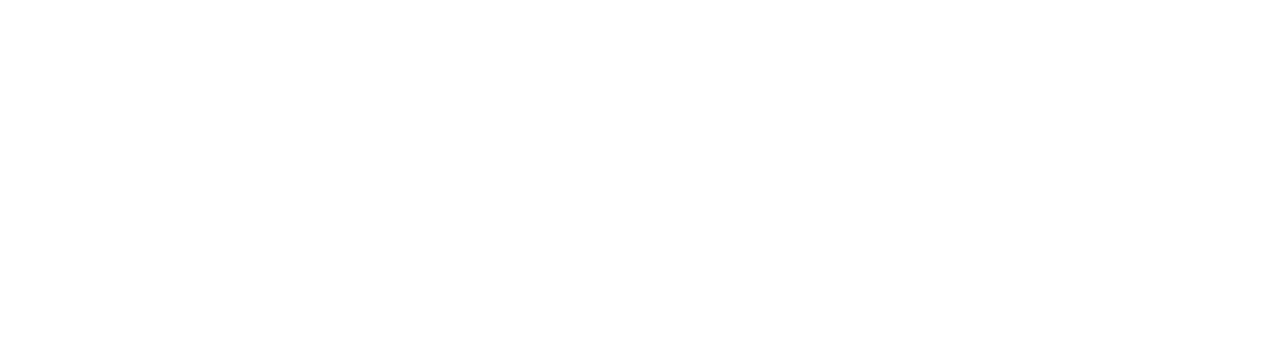
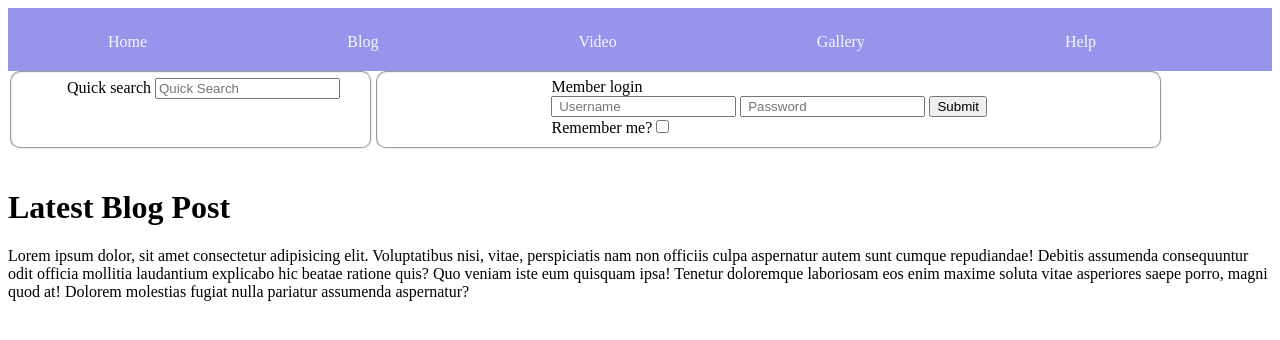
Before and after one commit to dayane112/SBA-316, a plain HTML site: page index.html in a window 1280 px wide. Drawn offline with Linux system fonts and the light colour scheme.

Commit message:
added navBar, search and login

```diff
--- a/index.html
+++ b/index.html
@@ -8,6 +8,50 @@
     <script defer src="./scripts/script.js"></script>
 </head>
 <body>
+    <!-- ____________________navBar_____________________ -->
+    <nav class="navBar">
+        <div class="navText">Home</div>
+        <div class="navText">Blog</div>
+        <div class="navText">Video</div>
+        <div class="navText">Gallery</div>
+        <div class="navText">Help</div>
+    </nav>
+
+    <!-- _____________quick search and member login____________________ -->
+    <div id="underNav">
+    <fieldset id="search">
+        <label> Quick search
+            <input type="search" name="" id="" placeholder="Quick Search" >
+        </label>
+    </fieldset>
+
+    <Fieldset id="login">
+        <form id="topForm" action="">
+            <label id="mLogin"> Member login</label><br>
+            <label> <input id="username" type="text" placeholder=" Username" minlength="6"  title="One word with no numbers or special characters." required></label>
+
+            <label > <input type="password" placeholder=" Password" minlength="6" maxlength="16" required></label>
+
+            <input type="submit"><br>
+            <div id="rMe">
+            <label > Remember me?<input type="checkbox" ></label></div>
+        </form>
+    </Fieldset>
+    </div>
+
+    <!-- ___________________image________________ -->
+    <img src="" alt="">
+
+
+    <!-- __________________blog___________________ -->
+    <div>
+        <h1>Latest Blog Post</h1>
+        <p>Lorem ipsum dolor, sit amet consectetur adipisicing elit. Voluptatibus nisi, vitae, perspiciatis nam non officiis culpa aspernatur autem sunt cumque repudiandae! Debitis assumenda consequuntur odit officia mollitia laudantium explicabo hic beatae ratione quis? Quo veniam iste eum quisquam ipsa! Tenetur doloremque laboriosam eos enim maxime soluta vitae asperiores saepe porro, magni quod at! Dolorem molestias fugiat nulla pariatur assumenda aspernatur?</p>
+    </div>
+
+
+
+
 
 </body>
 </html>
--- a/scripts/script.js
+++ b/scripts/script.js
@@ -0,0 +1,3 @@
+let search = document.getElementById('search')
+
+search.style.textAlign = 'right';
--- a/styles/style.css
+++ b/styles/style.css
@@ -0,0 +1,37 @@
+.navBar {
+    border: .1px none;
+    height: 30px;
+    display: flex;
+    justify-content: space-around;
+    padding: 2% 6% .6% 0%;
+    background-color: rgb(151, 149, 235);
+
+}
+
+.navText {
+    color: #ffffffea;
+    text-decoration: none;
+}
+
+#underNav{
+    display: flex;
+}
+
+#search{
+    border-radius: 10px;
+    width: 25%;
+    padding-right: 30px;
+}
+
+#img{
+    border: .1px none;
+    width: 2px;
+    height: 4px;
+}
+
+#login{
+    display: flex;
+    justify-content: center;
+    border-radius: 10px;
+    width: 60%;
+}
```
